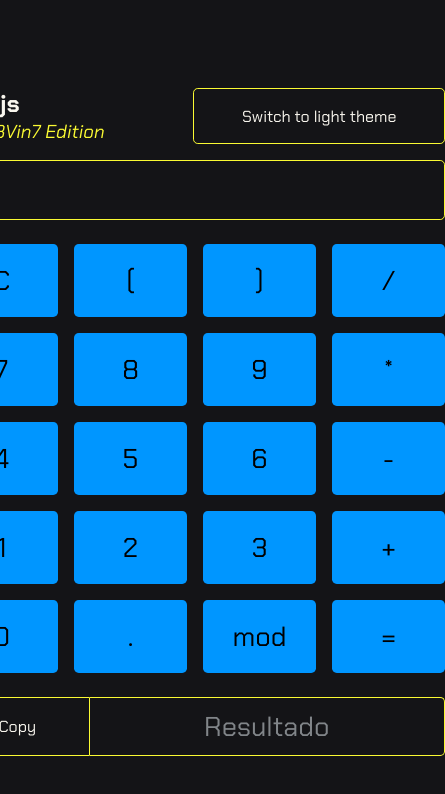
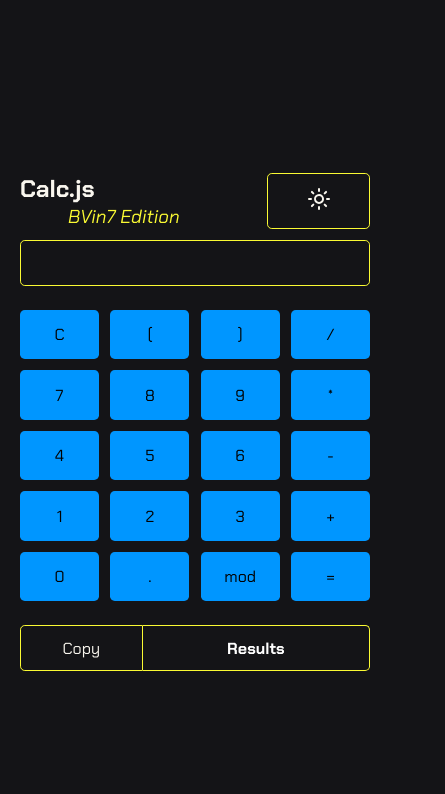
Before and after one commit to BVin7/Calc.js-BVin7Edition, a plain HTML site: page index.html in a window 390 px wide. Shown: the whole page, 445 px wide, since content can reach past the window. Drawn offline with Linux system fonts and the light colour scheme.

Commit message:
Commit #3: Calculadora funcional
* HTML: - Adicionado ícones ao invés do texto no botão de trocar tema claro/escuro
	- Modificado texto no input dos resultados
* CSS:  - Reestruturação da página para responsividade de dispositivos a partir de 360px de largura
* JS:	- Função 'clearAll' criada
	- Função 'calculate' finalizada e operante. Calculadora agora pode realizar cálculos complexos.

```diff
--- a/css/style.css
+++ b/css/style.css
@@ -22,6 +22,8 @@ body {
     background-color: var(--matteBlack);
     color: var(--boneWhite);
     font-family: var(--mainFont);
+    display: flex;
+    justify-content: center;
     height: 100dvh;
 }
 
@@ -31,18 +33,18 @@ main {
     align-items: center;
     justify-content: center;
     gap: 1.5rem;
-    height: 100%;
 }
 
 section {
     min-width: 500px;
+    margin: 0 1rem;
 }
 
 .input-container {
     display: grid;
     grid-template-areas:
-    "title-container switch-theme-button"
-    "calculator-screen-input calculator-screen-input";
+    "title-container title-container title-container switch-theme-button"
+    "calculator-screen-input calculator-screen-input calculator-screen-input calculator-screen-input";
     gap: 1rem;
 }
 
@@ -146,6 +148,37 @@ input {
     border-left: none;
     border-top-left-radius: 0;
     border-bottom-left-radius: 0;
-    color: var(--gunMetalGray);
+    color: var(--white);
     text-align: center;
+    font-weight: 700;
 }
+
+@media (width < 540px) {
+    section {
+        min-width: 350px;
+    }
+
+    .input-container {
+        grid-template-areas:
+        "title-container switch-theme-button"
+        "calculator-screen-input calculator-screen-input";
+    }
+
+    input {
+        font-size: 1rem;
+    }
+
+    #switch-theme-button {
+        padding: 0rem;
+    }
+
+    .buttons-container,
+    .input-container {
+        gap: .7rem;
+    }
+
+    .calculator-buttons {
+        padding: .7rem;
+        font-size: 1rem;
+    }
+}
--- a/index.html
+++ b/index.html
@@ -21,7 +21,20 @@
                 <h1>Calc.js</h1>
                 <h3>BVin7 Edition</h3>
             </div>
-            <button id="switch-theme-button" class="misc-buttons" type="button">Switch to light theme</button>
+            <button id="switch-theme-button" class="misc-buttons" type="button">
+                <svg xmlns="http://www.w3.org/2000/svg" class="icon icon-tabler icon-tabler-sun-high" width="24" height="24" viewBox="0 0 24 24" stroke-width="2" stroke="currentColor" fill="none" stroke-linecap="round" stroke-linejoin="round">
+                    <path stroke="none" d="M0 0h24v24H0z" fill="none"></path>
+                    <path d="M14.828 14.828a4 4 0 1 0 -5.656 -5.656a4 4 0 0 0 5.656 5.656z"></path>
+                    <path d="M6.343 17.657l-1.414 1.414"></path>
+                    <path d="M6.343 6.343l-1.414 -1.414"></path>
+                    <path d="M17.657 6.343l1.414 -1.414"></path>
+                    <path d="M17.657 17.657l1.414 1.414"></path>
+                    <path d="M4 12h-2"></path>
+                    <path d="M12 4v-2"></path>
+                    <path d="M20 12h2"></path>
+                    <path d="M12 20v2"></path>
+                 </svg>
+            </button>
             <input id="calculator-screen-input" type="text">
         </section>
         <section class="buttons-container">
@@ -48,7 +61,7 @@
         </section>
         <section class="results-container">
             <button id="copyToClipboardButton" class="misc-buttons">Copy</button>
-            <input id="results-input" type="text" value="Resultado" disabled>
+            <input id="results-input" type="text" value="Results" disabled>
         </section>
     </main>
 </body>
--- a/js/script.js
+++ b/js/script.js
@@ -2,15 +2,13 @@ const calculatorScreenInput = document.getElementById("calculator-screen-input")
 const calculatorButtons = document.querySelectorAll(".onscreen-buttons");
 const clearAllButton = document.getElementById("clear-all");
 const equalsButton = document.getElementById("equals");
+const resultsInput = document.getElementById("results-input");
 const allowedKeysList = ["c", "(", ")", "/", "7", "8", "9", "*", "4", "5", "6", "-", "1", "2", "3", "+", "0", ".", "%"];
-const evaluationArray = [];
 
 calculatorScreenInput.addEventListener("keydown", (event) => {
     event.preventDefault();
     if (allowedKeysList.includes(event.key)) {
         calculatorScreenInput.value += event.key;
-        evaluationArray.push(event.key);
-        console.log(evaluationArray);
         return;
     };
 
@@ -26,15 +24,12 @@ calculatorScreenInput.addEventListener("keydown", (event) => {
 calculatorButtons.forEach((button) => {
     button.addEventListener("click", () => {
         calculatorScreenInput.value += button.dataset.value;
-        evaluationArray.push(button.dataset.value);
-        console.log(evaluationArray);
         calculatorScreenInput.focus();
     });
 });
 
 clearAllButton.addEventListener("click", () => {
-    calculatorScreenInput.value = "";
-    calculatorScreenInput.focus();
+    clearAll();
 });
 
 equalsButton.addEventListener("click", () => {
@@ -43,5 +38,14 @@ equalsButton.addEventListener("click", () => {
 
 function calculate() {
     console.log(calculatorScreenInput.value);
+    const results = eval(calculatorScreenInput.value);
+    resultsInput.value = results;
+    calculatorScreenInput.focus();
+    calculatorScreenInput.value = "";
+};
+
+function clearAll() {
+    calculatorScreenInput.value = "";
+    resultsInput.value = "";
     calculatorScreenInput.focus();
 };
```
